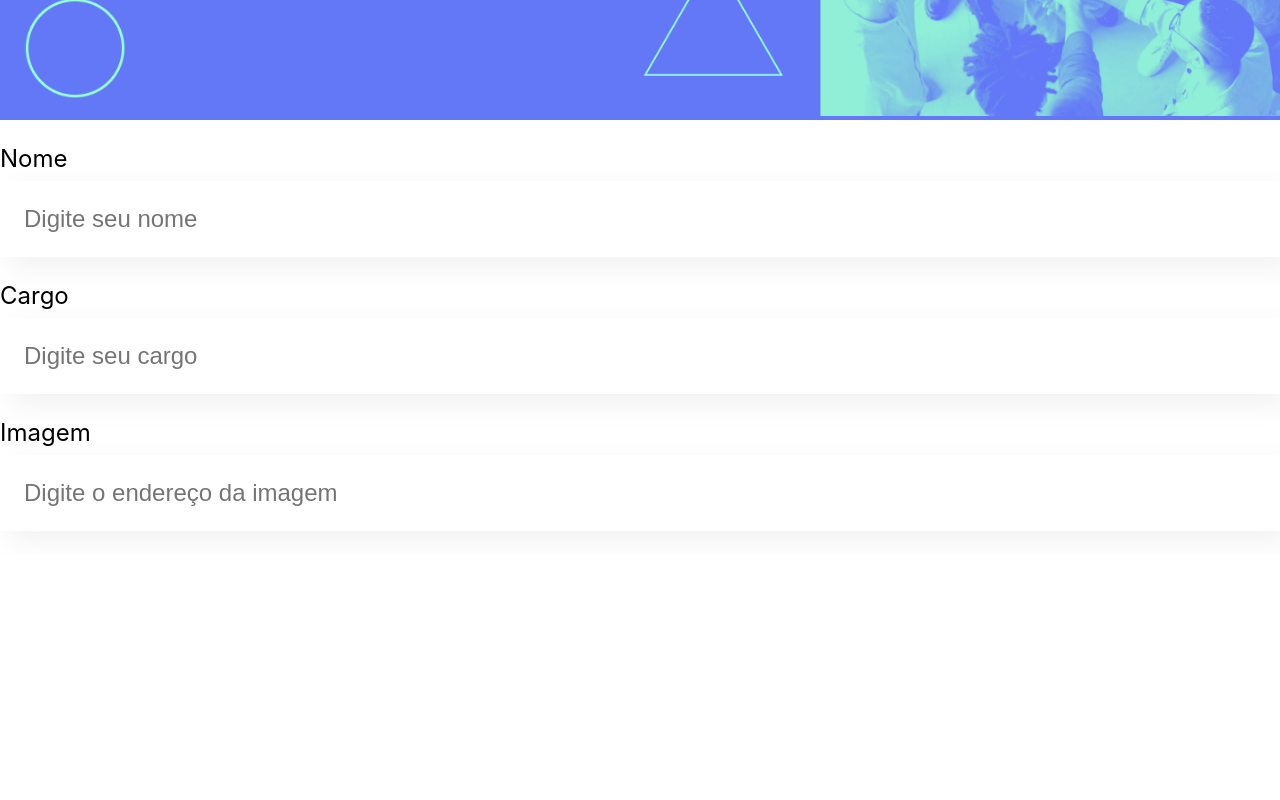
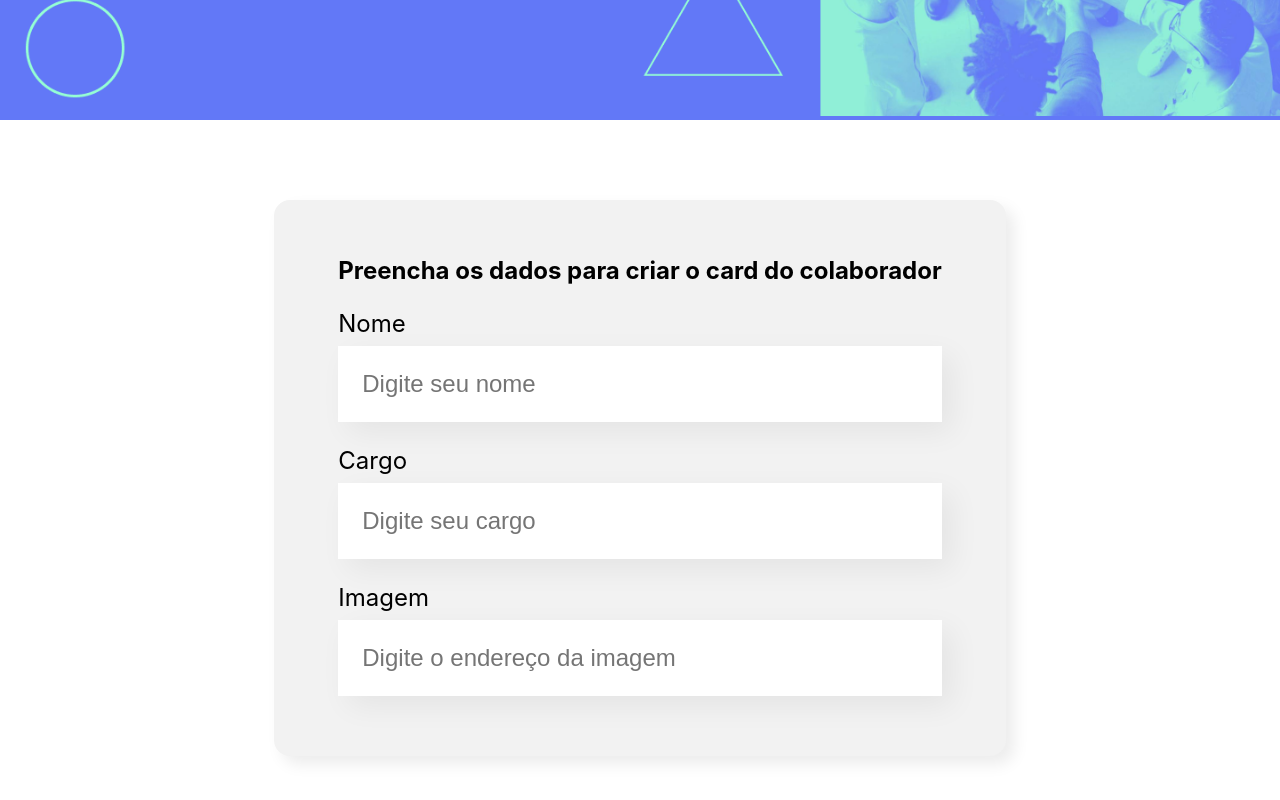
Before and after one commit to JeffersonRolino/organo, a React (Create React App) app: page / in a window 1280 px wide. Shown: the part 378-1178 px from the top of the page. Before the commit the page ends 933 px from the top, so only its background shows below. Built offline with nearby package versions, Linux system fonts and the light colour scheme.

Commit message:
Capítulo 01: Uma Biblioteca Declarativa - Lição 08: Criando o formulário

```diff
--- a/src/App.js
+++ b/src/App.js
@@ -1,13 +1,11 @@
 import Banner from "./components/Banner/Banner";
-import TextInput from "./components/TextInput";
+import Form from "./components/Form";
 
 function App() {
   return (
     <div className="App">
         <Banner/>
-        <TextInput label="Nome" placeholder="Digite seu nome"/>
-        <TextInput label="Cargo" placeholder="Digite seu cargo"/>
-        <TextInput label="Imagem" placeholder="Digite o endereço da imagem"/>
+        <Form/>
     </div>
   );
 }
--- /dev/null
+++ b/src/components/Form/Form.css
@@ -0,0 +1,14 @@
+.form-employees {
+    display: flex;
+    justify-content: center;
+    margin: 80px 0px;
+
+}
+
+.form-employees form {
+    max-width: 80%;
+    background-color: #f2f2f2;
+    border-radius: 16px;
+    padding: 36px 64px;
+    box-shadow: 8px 8px 16px rgba(0, 0, 0, 0.08);
+}
--- /dev/null
+++ b/src/components/Form/index.jsx
@@ -0,0 +1,17 @@
+import TextInput from "../TextInput";
+import './Form.css';
+
+const Form = () => {
+    return (
+        <section className="form-employees">
+            <form>
+                <h2>Preencha os dados para criar o card do colaborador</h2>
+                <TextInput label="Nome" placeholder="Digite seu nome"/>
+                <TextInput label="Cargo" placeholder="Digite seu cargo"/>
+                <TextInput label="Imagem" placeholder="Digite o endereço da imagem"/>
+            </form>
+        </section>
+    )
+}
+
+export default Form;
```
